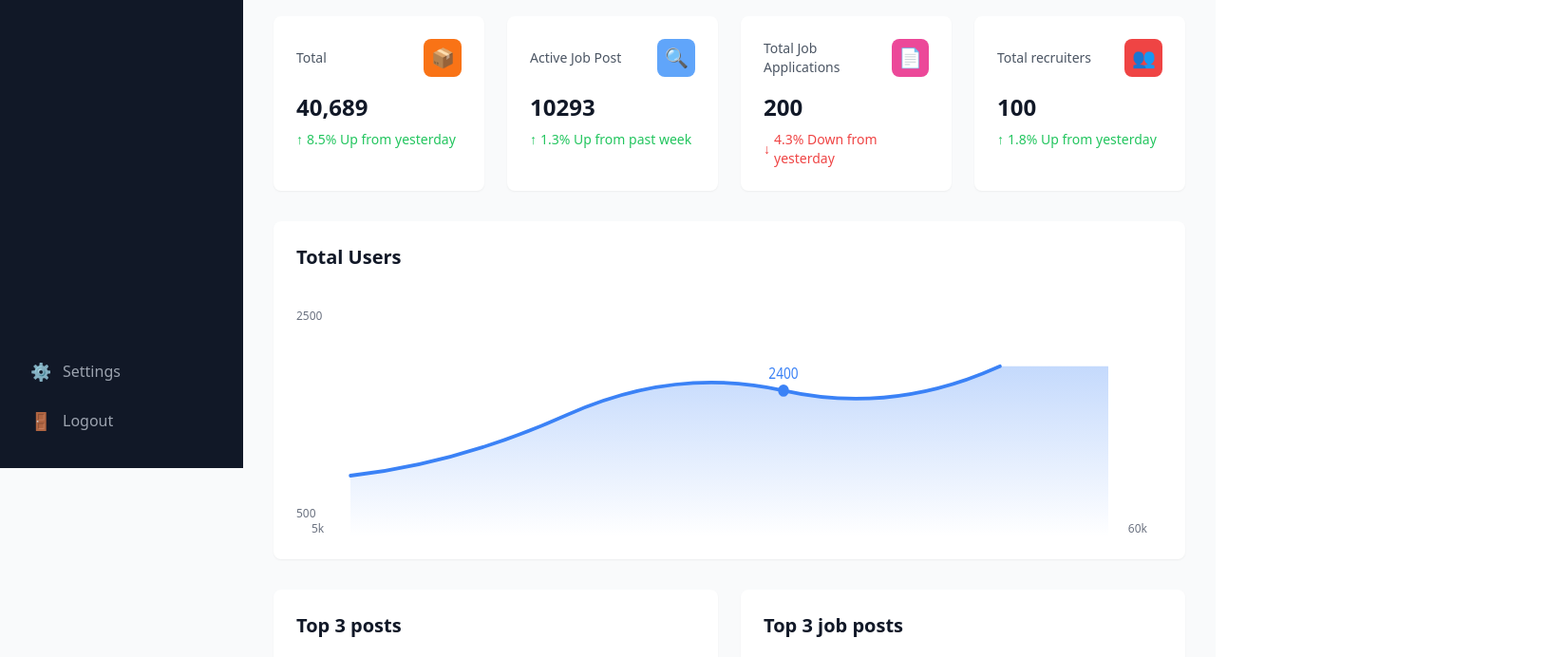
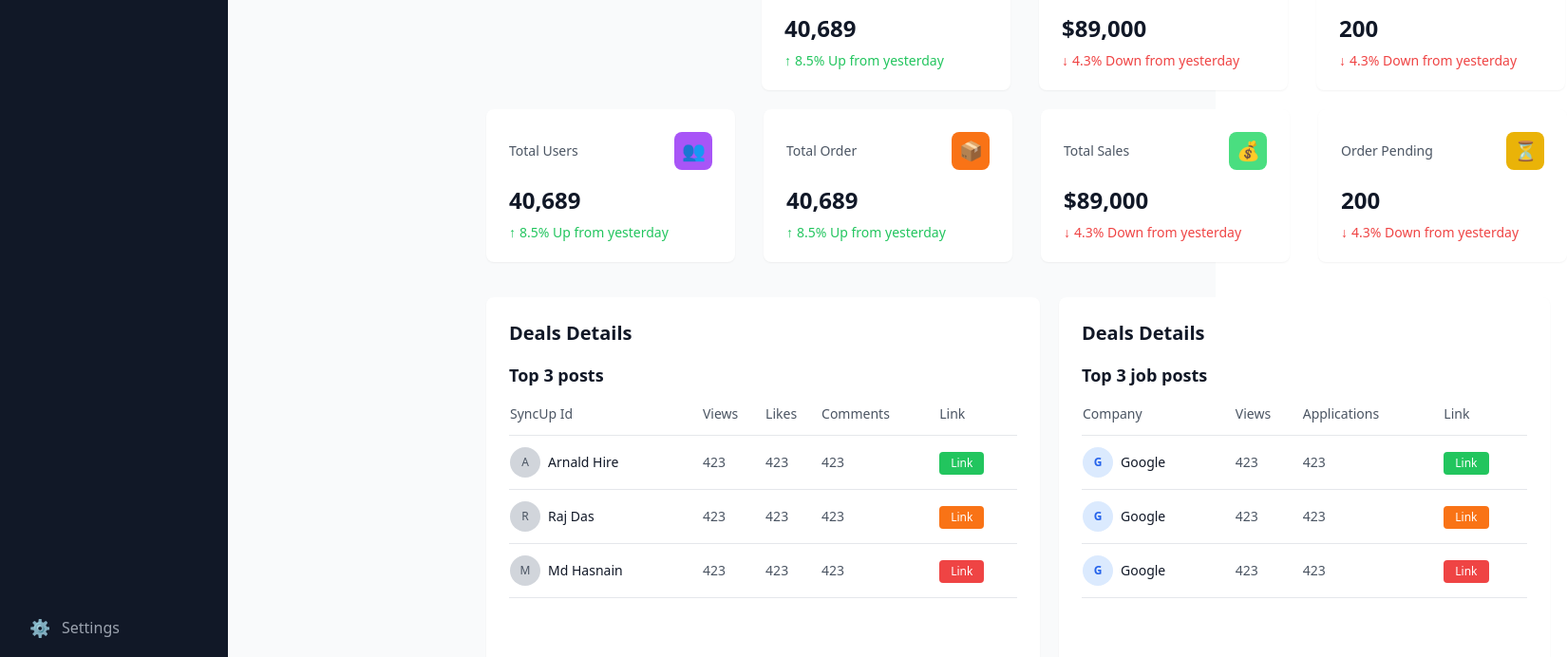
Before and after one commit to Yash5247/Sync_up, a Next.js app: page / in a window 1280 px wide. Shown: the part 307-999 px from the top of the page at 95% size, 1650 px wide, since content can reach past the window. Built offline with nearby package versions, Linux system fonts and the light colour scheme.

Commit message:
Update dashboard to match exact Figma pixel measurements

```diff
--- a/app/page.tsx
+++ b/app/page.tsx
@@ -6,79 +6,79 @@ import StatCard from "@/components/StatCard";
 export default function Dashboard() {
   const stats = [
     {
-      title: "Total User",
+      title: "Total Order",
+      value: "40,689",
+      change: "8.5% Up from yesterday",
+      changeType: "up" as const,
+      icon: "📦",
+      iconBg: "bg-orange-500",
+      position: { top: "171px", left: "562px" },
+    },
+    {
+      title: "Total Sales",
+      value: "$89,000",
+      change: "4.3% Down from yesterday",
+      changeType: "down" as const,
+      icon: "💰",
+      iconBg: "bg-green-400",
+      position: { top: "171px", left: "854px" },
+    },
+    {
+      title: "Order Pending",
+      value: "200",
+      change: "4.3% Down from yesterday",
+      changeType: "down" as const,
+      icon: "⏳",
+      iconBg: "bg-yellow-500",
+      position: { top: "171px", left: "1146px" },
+    },
+    {
+      title: "Total Users",
       value: "40,689",
       change: "8.5% Up from yesterday",
       changeType: "up" as const,
       icon: "👥",
       iconBg: "bg-purple-500",
+      position: { top: "352px", left: "272px" },
     },
     {
-      title: "Daily Active Users",
-      value: "10293",
-      change: "1.3% Up from past week",
-      changeType: "up" as const,
-      icon: "📦",
-      iconBg: "bg-yellow-500",
-    },
-    {
-      title: "New Signups",
-      value: "$89,000",
-      change: "4.3% Down from yesterday",
-      changeType: "down" as const,
-      icon: "📈",
-      iconBg: "bg-green-400",
-    },
-    {
-      title: "Viral Coefficient Ratio",
-      value: "1.2",
-      change: "1.8% Up from yesterday",
-      changeType: "up" as const,
-      icon: "🕐",
-      iconBg: "bg-red-500",
-    },
-    {
-      title: "Total",
+      title: "Total Order",
       value: "40,689",
       change: "8.5% Up from yesterday",
       changeType: "up" as const,
       icon: "📦",
       iconBg: "bg-orange-500",
+      position: { top: "352px", left: "564px" },
     },
     {
-      title: "Active Job Post",
-      value: "10293",
-      change: "1.3% Up from past week",
-      changeType: "up" as const,
-      icon: "🔍",
-      iconBg: "bg-blue-400",
+      title: "Total Sales",
+      value: "$89,000",
+      change: "4.3% Down from yesterday",
+      changeType: "down" as const,
+      icon: "💰",
+      iconBg: "bg-green-400",
+      position: { top: "352px", left: "856px" },
     },
     {
-      title: "Total Job Applications",
+      title: "Order Pending",
       value: "200",
       change: "4.3% Down from yesterday",
       changeType: "down" as const,
-      icon: "📄",
-      iconBg: "bg-pink-500",
-    },
-    {
-      title: "Total recruiters",
-      value: "100",
-      change: "1.8% Up from yesterday",
-      changeType: "up" as const,
-      icon: "👥",
-      iconBg: "bg-red-500",
+      icon: "⏳",
+      iconBg: "bg-yellow-500",
+      position: { top: "352px", left: "1148px" },
     },
   ];
 
   return (
-    <div className="flex min-h-screen bg-gray-50">
+    <div className="flex min-h-screen bg-gray-50 relative">
       <Sidebar />
-      <div className="flex-1 lg:ml-64 p-4 lg:p-8">
-        <div className="flex flex-col lg:flex-row lg:items-center lg:justify-between mb-8 gap-4">
-          <h1 className="text-3xl font-bold text-gray-900">Dashboard</h1>
-          <div className="flex flex-col sm:flex-row items-start sm:items-center gap-4">
-            <div className="flex items-center gap-3 bg-white rounded-lg px-4 py-2 shadow-sm">
+      <div className="relative" style={{ marginLeft: "240px", width: "1201px", minHeight: "1070px" }}>
+        <div className="bg-white shadow-sm fixed top-0" style={{ width: "1201px", height: "70px", left: "240px", zIndex: 10 }}>
+          <div className="flex items-center justify-between h-full px-6">
+            <h1 className="text-2xl font-bold text-gray-900">Dashboard</h1>
+            <div className="flex items-center gap-4">
+              <div className="flex items-center gap-3 bg-white rounded-lg px-4 py-2">
                 <div className="w-8 h-8 rounded-full bg-pink-200 flex items-center justify-center">
                   <span className="text-pink-600 text-sm">MR</span>
                 </div>
@@ -88,58 +88,40 @@ export default function Dashboard() {
                 </div>
                 <span className="text-gray-400">▼</span>
               </div>
-            <div className="flex gap-1 bg-white rounded-lg p-1 shadow-sm">
+              <div className="flex gap-1 bg-white rounded-lg p-1">
                 <button className="px-4 py-2 text-sm text-gray-600 hover:bg-gray-100 rounded">Day</button>
                 <button className="px-4 py-2 text-sm text-gray-600 hover:bg-gray-100 rounded">Week</button>
                 <button className="px-4 py-2 text-sm bg-blue-600 text-white rounded">Month</button>
               </div>
             </div>
           </div>
-
-        <div className="grid grid-cols-1 md:grid-cols-2 lg:grid-cols-4 gap-6 mb-8">
-          {stats.map((stat, index) => (
-            <StatCard key={index} {...stat} />
-          ))}
         </div>
 
-        <div className="bg-white rounded-lg shadow-sm p-6 mb-8">
-          <h2 className="text-xl font-semibold text-gray-900 mb-6">Total Users</h2>
-          <div className="h-64 relative">
-            <svg className="w-full h-full" viewBox="0 0 800 200" preserveAspectRatio="none">
-              <defs>
-                <linearGradient id="gradient" x1="0%" y1="0%" x2="0%" y2="100%">
-                  <stop offset="0%" stopColor="#3B82F6" stopOpacity="0.3" />
-                  <stop offset="100%" stopColor="#3B82F6" stopOpacity="0" />
-                </linearGradient>
-              </defs>
-              <path
-                d="M 50,150 Q 150,140 250,100 T 450,80 T 650,60 L 750,60 L 750,200 L 50,200 Z"
-                fill="url(#gradient)"
-              />
-              <path
-                d="M 50,150 Q 150,140 250,100 T 450,80 T 650,60"
-                fill="none"
-                stroke="#3B82F6"
-                strokeWidth="3"
-                strokeLinecap="round"
-              />
-              <circle cx="450" cy="80" r="5" fill="#3B82F6" />
-              <text x="450" y="70" fill="#3B82F6" fontSize="12" textAnchor="middle">2400</text>
-            </svg>
-            <div className="absolute bottom-0 left-0 right-0 flex justify-between text-xs text-gray-500 px-4">
-              <span>5k</span>
-              <span>60k</span>
+        <div className="relative" style={{ marginTop: "70px" }}>
+          {stats.map((stat, index) => (
+            <div
+              key={index}
+              className="absolute"
+              style={{
+                top: stat.position.top,
+                left: stat.position.left,
+              }}
+            >
+              <StatCard {...stat} />
             </div>
-            <div className="absolute left-0 top-0 bottom-0 flex flex-col justify-between text-xs text-gray-500 py-4">
-              <span>2500</span>
-              <span>500</span>
-            </div>
-          </div>
-        </div>
+          ))}
 
-        <div className="grid grid-cols-1 lg:grid-cols-2 gap-6">
-          <div className="bg-white rounded-lg shadow-sm p-6">
-            <h2 className="text-xl font-semibold text-gray-900 mb-4">Top 3 posts</h2>
+          <div
+            className="absolute bg-white rounded-lg shadow-sm p-6"
+            style={{
+              top: "550px",
+              left: "272px",
+              width: "583px",
+              height: "420px",
+            }}
+          >
+            <h2 className="text-xl font-semibold text-gray-900 mb-4">Deals Details</h2>
+            <h2 className="text-lg font-semibold text-gray-900 mb-4">Top 3 posts</h2>
             <table className="w-full">
                 <thead>
                   <tr className="border-b text-left">
@@ -179,8 +161,17 @@ export default function Dashboard() {
               </table>
           </div>
 
-          <div className="bg-white rounded-lg shadow-sm p-6">
-            <h2 className="text-xl font-semibold text-gray-900 mb-4">Top 3 job posts</h2>
+          <div
+            className="absolute bg-white rounded-lg shadow-sm p-6"
+            style={{
+              top: "550px",
+              left: "875px",
+              width: "517px",
+              height: "420px",
+            }}
+          >
+            <h2 className="text-xl font-semibold text-gray-900 mb-4">Deals Details</h2>
+            <h2 className="text-lg font-semibold text-gray-900 mb-4">Top 3 job posts</h2>
             <table className="w-full">
                 <thead>
                   <tr className="border-b text-left">
--- a/components/Sidebar.tsx
+++ b/components/Sidebar.tsx
@@ -26,7 +26,8 @@ const Sidebar = () => {
       <div
         className={`${
           isMobileOpen ? "translate-x-0" : "-translate-x-full"
-        } lg:translate-x-0 transition-transform duration-300 w-64 h-screen bg-gray-900 flex flex-col fixed left-0 top-0 z-40`}
+        } lg:translate-x-0 transition-transform duration-300 bg-gray-900 flex flex-col fixed left-[-1px] top-0 z-40`}
+        style={{ width: '241px', height: '1070px' }}
       >
         {isMobileOpen && (
           <button
--- a/components/StatCard.tsx
+++ b/components/StatCard.tsx
@@ -9,7 +9,7 @@ interface StatCardProps {
 
 const StatCard = ({ title, value, change, changeType, icon, iconBg }: StatCardProps) => {
   return (
-    <div className="bg-white rounded-lg shadow-sm p-6">
+    <div className="bg-white rounded-lg shadow-sm p-6" style={{ width: "262px", height: "161px" }}>
       <div className="flex items-center justify-between mb-4">
         <h3 className="text-gray-600 text-sm font-medium">{title}</h3>
         <div className={`w-10 h-10 rounded-lg ${iconBg} flex items-center justify-center`}>
```
Lines whose indentation alone changed are shown as unchanged.
